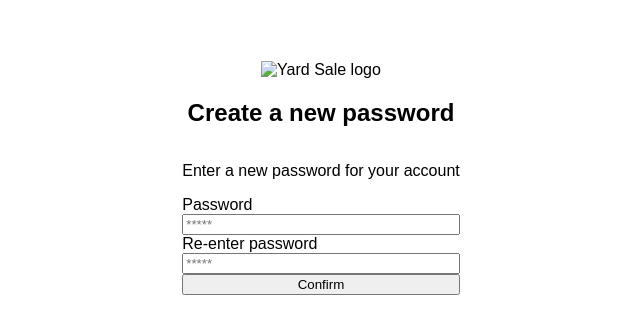
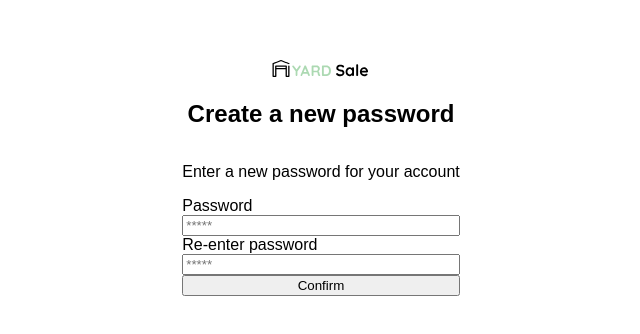
Before and after one commit to IsaaLeonardo/yard-sale, a plain HTML site: page create-password.html in a window 1280 px wide. Shown: the part 222-556 px from the top of the page, without its empty margins (319-959 px from the left). Drawn offline with Linux system fonts and the light colour scheme.

Commit message:
Fixing error that wouldn't bring logo

```diff
--- a/create-password.html
+++ b/create-password.html
@@ -50,7 +50,7 @@
 <body>
   <div class="login">
     <div class="form-container">
-      <img src="/logos/logo_yard_sale.svg" alt="Yard Sale logo" class="logo">
+      <img src="/icons/logo_yard_sale.svg" alt="Yard Sale logo" class="logo">
       <section class="form-container">
         <h1 class="title">Create a new password</h1>
         <p class="subtitle">Enter a new password for your account</p>
```
